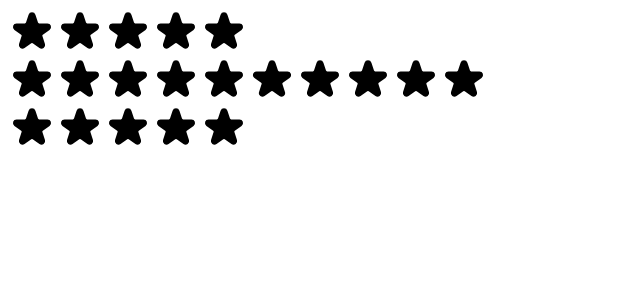
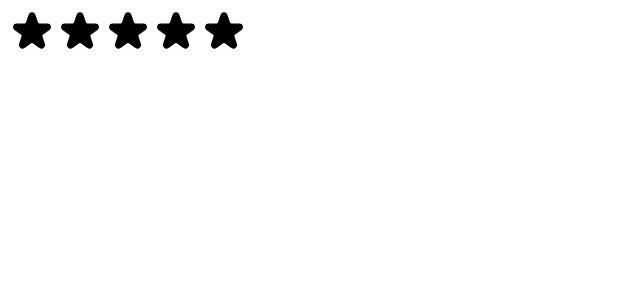
Before and after one commit to stautuan/reusable-star-rating, a React (Vite) app: page / in a window 1280 px wide. Shown: the top 300 px of the page, without its empty margins (0-640 px from the left). Built offline with nearby package versions, Linux system fonts and the light colour scheme.

Commit message:
Set an event when the user sets the rating using onClick

```diff
--- a/src/App.jsx
+++ b/src/App.jsx
@@ -23,7 +23,7 @@ function App({ maxRating = 5 }) {
     <div style={containerStyle}>
       <div style={starContainerStyle}>
         {Array.from({ length: maxRating }, (_, i) => (
-          <Star key={i} />
+          <Star key={i} onClick={() => setRating(i + 1)} />
         ))}
       </div>
       <p style={textStyle}>{rating || ''}</p>
--- a/src/main.jsx
+++ b/src/main.jsx
@@ -5,7 +5,5 @@ import App from './App.jsx';
 ReactDOM.createRoot(document.getElementById('root')).render(
   <React.StrictMode>
     <App maxRating={5} />
-    <App maxRating={10} />
-    <App />
   </React.StrictMode>
 );
```
